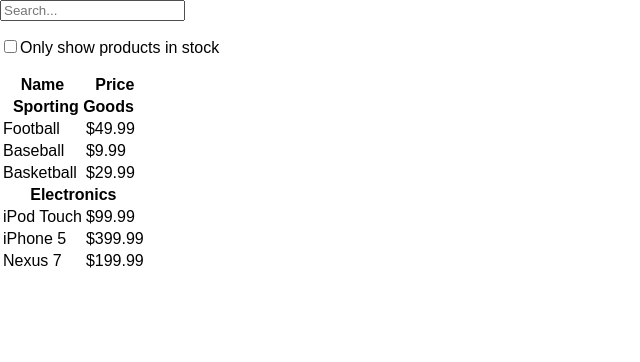
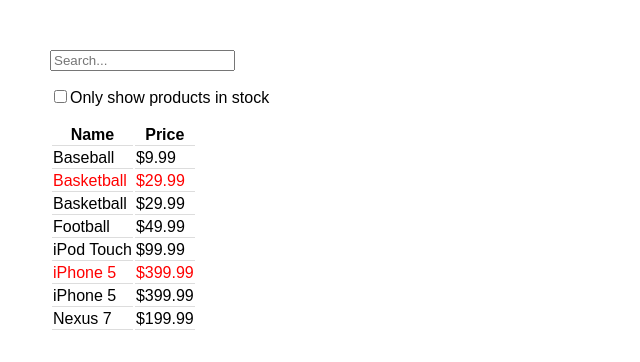
Before and after one commit to enderst3/tir, a React (Create React App) app: page / in a window 1280 px wide. Shown: the top 362 px of the page, without its empty margins (0-640 px from the left). Built offline with nearby package versions, Linux system fonts and the light colour scheme.

Commit message:
sorted and out of stock colored

```diff
--- a/src/App.css
+++ b/src/App.css
@@ -2,27 +2,11 @@
   text-align: center;
 }
 
-.App-logo {
-  animation: App-logo-spin infinite 20s linear;
-  height: 80px;
+.inventoryApp{
+  width: 40%;
+  padding: 50px;
 }
 
-.App-header {
-  background-color: #222;
-  height: 150px;
-  padding: 20px;
-  color: white;
+td, th {
+  border-bottom: 1px solid #ddd;
 }
-
-.App-title {
-  font-size: 1.5em;
-}
-
-.App-intro {
-  font-size: large;
-}
-
-@keyframes App-logo-spin {
-  from { transform: rotate(0deg); }
-  to { transform: rotate(360deg); }
-}
--- a/src/App.js
+++ b/src/App.js
@@ -2,31 +2,45 @@
 import './App.css'
 
 const products = [
-  {category: 'Sporting Goods', price: '$49.99', stocked: true, name: 'Football'},
   {category: 'Sporting Goods', price: '$9.99', stocked: true, name: 'Baseball'},
   {category: 'Sporting Goods', price: '$29.99', stocked: false, name: 'Basketball'},
   {category: 'Electronics', price: '$99.99', stocked: true, name: 'iPod Touch'},
   {category: 'Electronics', price: '$399.99', stocked: false, name: 'iPhone 5'},
+  {category: 'Sporting Goods', price: '$49.99', stocked: true, name: 'Football'},
   {category: 'Electronics', price: '$199.99', stocked: true, name: 'Nexus 7'}
 ]
+
+const compare = (recordA, recordB) => {
+  if (recordA.category > recordB.category) {
+    return -1
+  }
+  if (recordB.category > recordA.category) {
+    return 1
+  }
+  // a must be equal to b
+  return 0
+}
 
 let row = []
 let currentCategory = null
 
+products.sort(compare)
 for (var i = 0; i < products.length; i++) {
   let product = products[i]
   let category = product.category
+  currentCategory = category
   if (category !== currentCategory) {
     row.push(<tr><th colSpan='2'>{category}</th></tr>)
+  } if (product.stocked === false) {
+    row.push(<tr style={{color: 'red'}}><td>{product.name}</td><td>{product.price}</td></tr>)
   }
   row.push(<tr><td>{product.name}</td><td>{product.price}</td></tr>)
-  currentCategory = category
 }
 
 class App extends Component {
   render () {
     return (
-      <div className = 'productTable'>
+      <div className = 'inventoryApp'>
         <input
           type='text'
           placeholder='Search...' />
```
